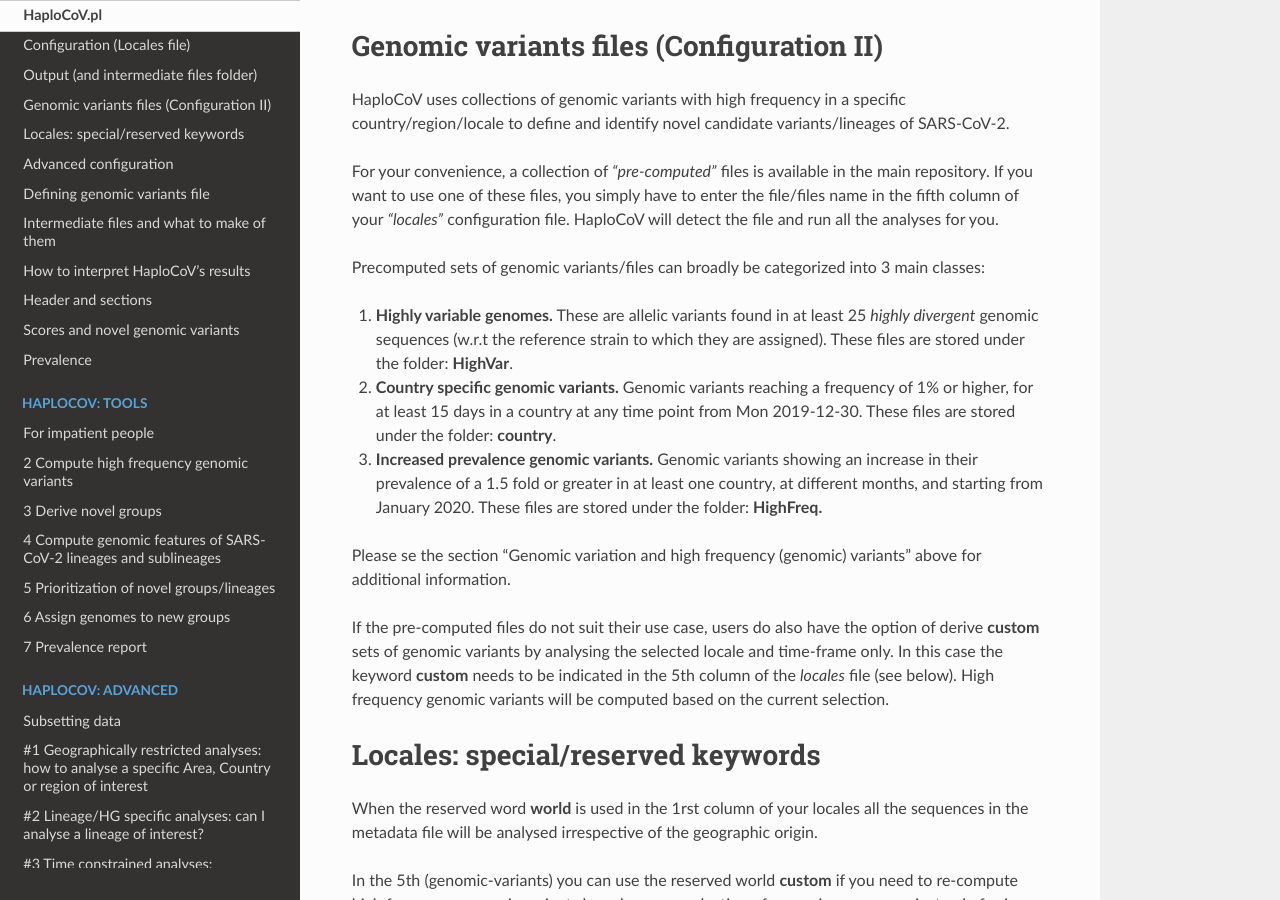
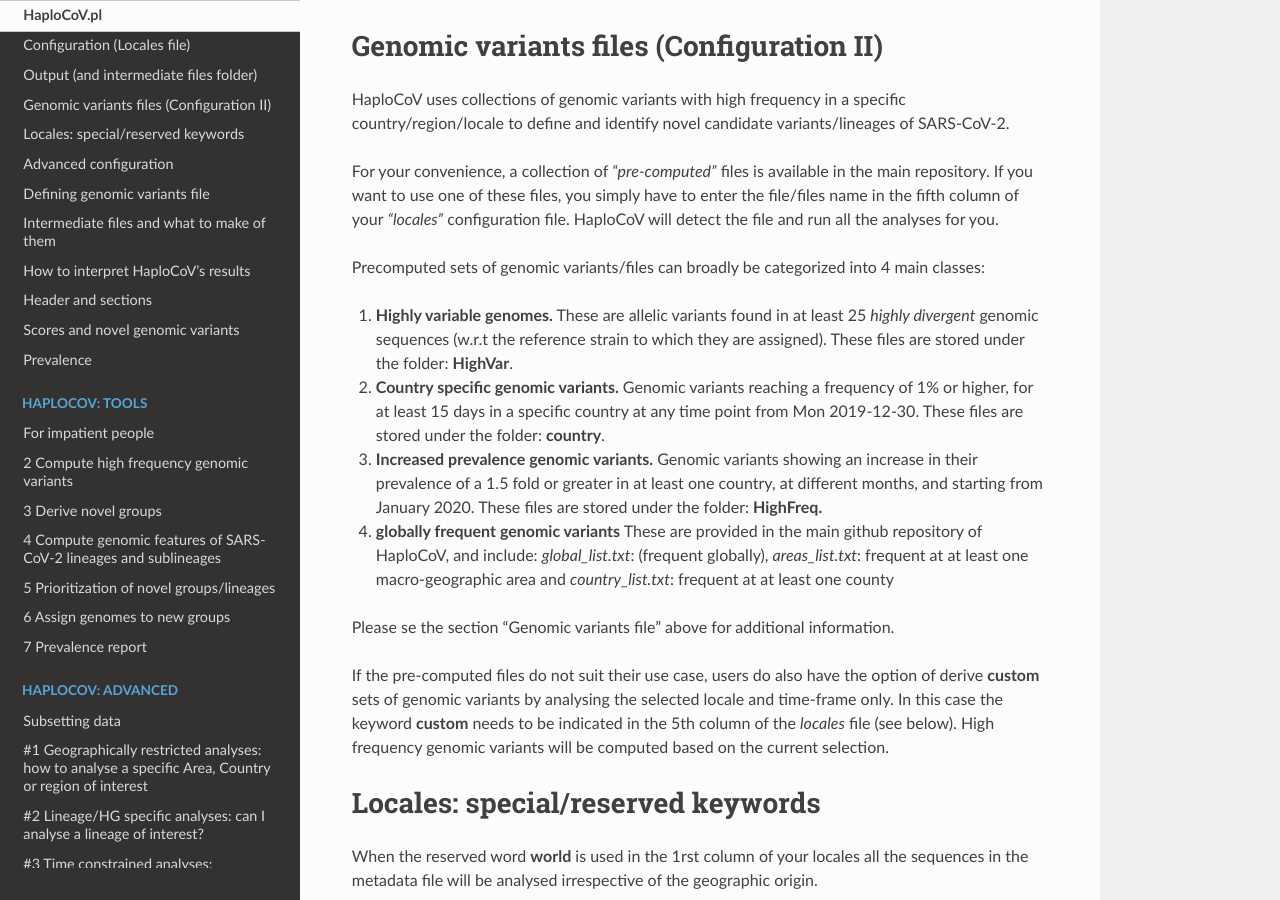
Before and after one commit to matteo14c/HaploCoV, a Sphinx documentation site: the page built from docs/source/haplocov.rst, in a window 1280 px wide and 900 px high, scrolled down 2464 px. Built offline with Sphinx 7.4.7 and the Read the Docs theme 2.0.0, drawn with Linux system fonts in a browser that asks for light colours.

Commit message:
Update haplocov.rst

```diff
--- a/docs/source/haplocov.rst
+++ b/docs/source/haplocov.rst
@@ -100,13 +100,14 @@
 
 For your convenience, a collection of *"pre-computed"* files is available in the main repository. If you want to use one of these files, you simply have to enter the file/files name in the fifth column of your *"locales"* configuration file. HaploCoV will detect the file and run all the analyses for you.
 
-Precomputed sets of genomic variants/files can broadly be categorized into 3 main classes:
+Precomputed sets of genomic variants/files can broadly be categorized into 4 main classes:
 
 1. **Highly variable genomes.** These are allelic variants found in at least 25 *highly divergent* genomic sequences (w.r.t the reference strain to which they are assigned). These files are stored under the folder: **HighVar**.
-2. **Country specific genomic variants.** Genomic variants reaching a frequency of 1% or higher, for at least 15 days in a country at any time point from Mon 2019-12-30. These files are stored under the folder: **country**.
+2. **Country specific genomic variants.** Genomic variants reaching a frequency of 1% or higher, for at least 15 days in a specific country at any time point from Mon 2019-12-30. These files are stored under the folder: **country**.
 3. **Increased prevalence genomic variants.** Genomic variants showing an increase in their prevalence of a 1.5 fold or greater in at least one country, at different months, and starting from January 2020. These files are stored under the folder: **HighFreq.**
+4. **globally frequent genomic variants** These are provided in the main github repository of HaploCoV, and include: *global_list.txt*: (frequent globally), *areas_list.txt*: frequent at at least one macro-geographic area and *country_list.txt*: frequent at at least one county
 
-Please se the section "Genomic variation and high frequency (genomic) variants" above for additional information.
+Please se the section "Genomic variants file" above for additional information.
 
 If the pre-computed files do not suit their use case, users do also have the option of derive **custom** sets of genomic variants by analysing the selected locale and time-frame only. In this case the keyword **custom** needs to be indicated in the 5th column of the *locales* file (see below). High frequency genomic variants will be computed based on the current selection.
 
```
